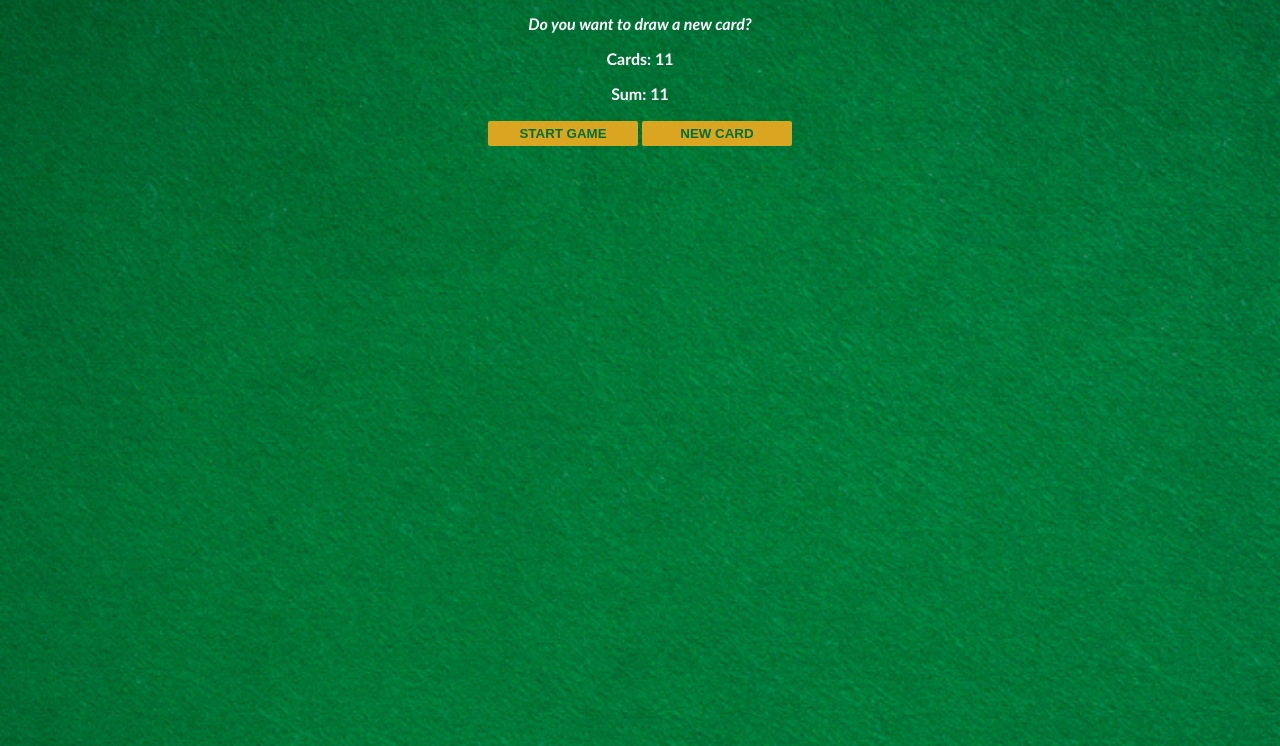
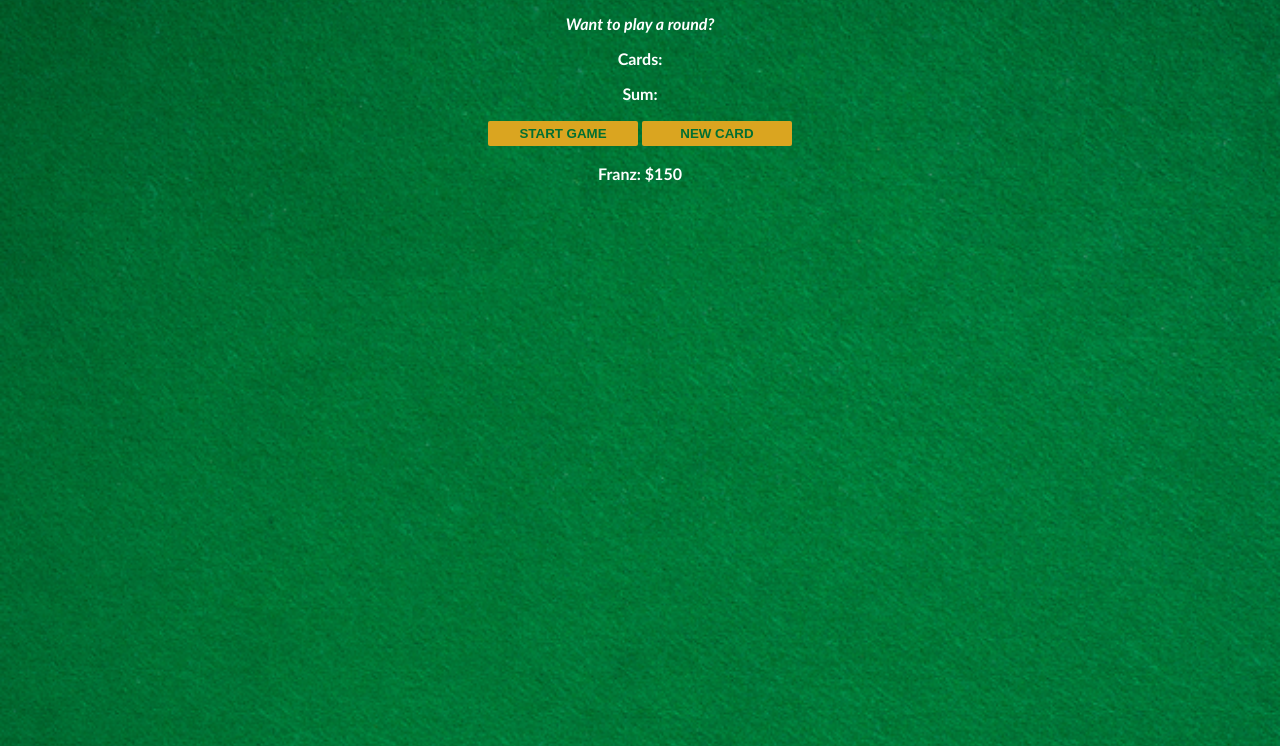
Before and after one commit to llfrigoll/FRAPRE440_WFO2401_GroupA_FranzPretorius_SDF4, a plain HTML site: page index.html in a window 1280 px wide. Both pictures are taken after a click on the button "NEW CARD". Shown: the part 54-800 px from the top of the page. Drawn offline with Linux system fonts and the light colour scheme.

Commit message:
Added player: FINAL COMMIT

```diff
--- a/index.html
+++ b/index.html
@@ -12,6 +12,7 @@
         <!-- Two buttons that run js commands respectully -->
         <button onclick="startGame()">START GAME</button>
         <button onclick="newCard()">NEW CARD</button>
+        <p id="player-el"></p>
         <script src="index.js"></script>
     </body>
 </html>
--- a/index.js
+++ b/index.js
@@ -3,6 +3,10 @@
 //Array for cards
 //Message variable for the outcome message
 //El variables for the html elements
+let player = {
+    name: "Franz",
+    chips: 150
+}
 let cards = []
 let sum = 0
 let hasBlackJack = false
@@ -11,6 +15,9 @@ let message = ""
 let messageEl = document.getElementById("message-el")
 let sumEl = document.getElementById("sum-el")
 let cardsEl = document.getElementById("cards-el")
+let playerEl = document.getElementById("player-el")
+
+playerEl.textContent = player.name + ": $" + player.chips
 
 //Generates a random card between 1-11, based on Blackjack rules
 function getRandomCard() {
@@ -29,6 +36,8 @@ function getRandomCard() {
 //Defines first two initial cards
 //Adds cards to array and adds them to sum
 function startGame() {
+    isAlive = true
+    hasBlackJack = false
     let firstCard = getRandomCard()
     let secondCard = getRandomCard()
     cards = [firstCard, secondCard]
@@ -61,11 +70,12 @@ function renderGame() {
 }
 
 //Draws a new card and adds it to sum and cards array and renders the game state again
+//Runs only if you haven't lost and haven't won
 function newCard() {
-    console.log("Drawing a new card from the deck!")
-
-    let newCard = getRandomCard()
-    sum += newCard
-    cards.push(newCard)
-    renderGame()
+    if (isAlive === true && hasBlackJack === false) {
+        let newCard = getRandomCard()
+        sum += newCard
+        cards.push(newCard)
+        renderGame()
+    }
 }
```
